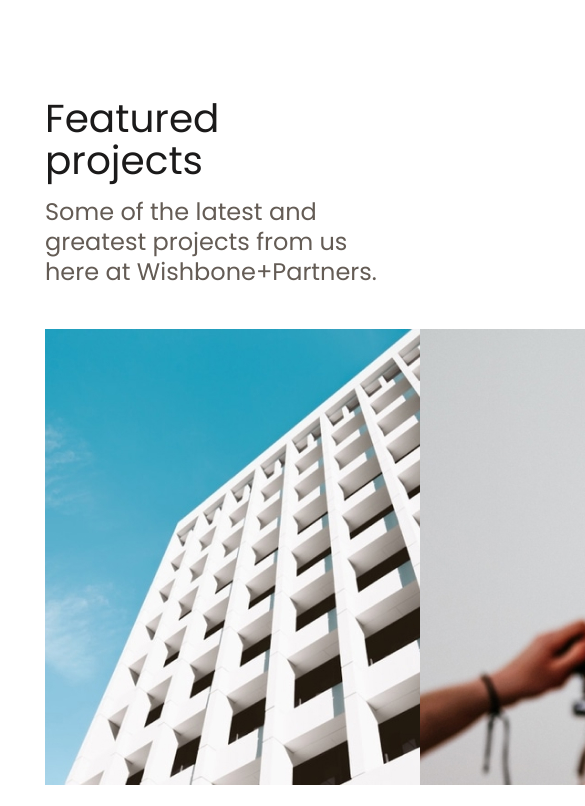
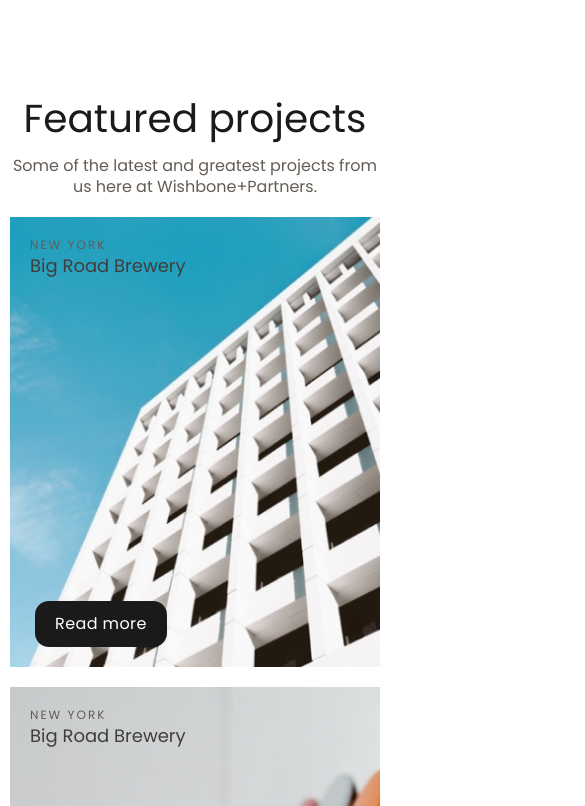
Before and after one commit to Daniil-gavrilooov/wishbone, a plain HTML site: page app/index.html in a window 390 px wide. Shown: the part 4758-5564 px from the top of the page, 585 px wide, since content can reach past the window. Drawn offline with Linux system fonts and the light colour scheme.

Commit message:
finish (projects)

```diff
--- a/app/scss/_projects.scss
+++ b/app/scss/_projects.scss
@@ -25,6 +25,7 @@
         align-items: center;
         margin-left: 35px;
         margin-bottom: 53px;
+        gap: 18px;
     }
 
     &__item {
@@ -88,4 +89,65 @@
         letter-spacing: 0.4px;
         color: $black;
     }
+
+    & img {
+        max-width: 100%;
+        max-height: 100%;
+        object-fit: cover;
+    }
 }
+
+@media (max-width: 1200px) {
+    .projects {
+        &__content {
+            // margin-left: 0;
+            gap: 18px;
+        }
+    }
+}
+@media (max-width: 900px) {
+    .projects {
+        &__info {
+            opacity: 1;
+            left: 20px;
+            top: 20px;
+            &-title {
+                font-size: 18px;
+                line-height: 26px;
+            }
+
+            &-overhead {
+                font-size: 12px;
+                line-height: 16px;
+            }
+        }
+
+        &__info-button {
+            opacity: 1;
+            left: 25px;
+            bottom: 20px;
+        }
+    }
+}
+
+@media (max-width: 800px) {
+    .projects {
+        &__head {
+            text-align: center;
+            margin-bottom: 20px;
+            margin-left: 0;
+        }
+
+        &__description {
+            font-size: 16px;
+            line-height: 21px;
+            margin: 0 auto;
+        }
+        &__content {
+            flex-direction: column;
+            align-items: center;
+            gap: 20px;
+            margin-left: 0;
+        }
+    }
+}
```
Also changed, not shown: app/css/style.min.css.
